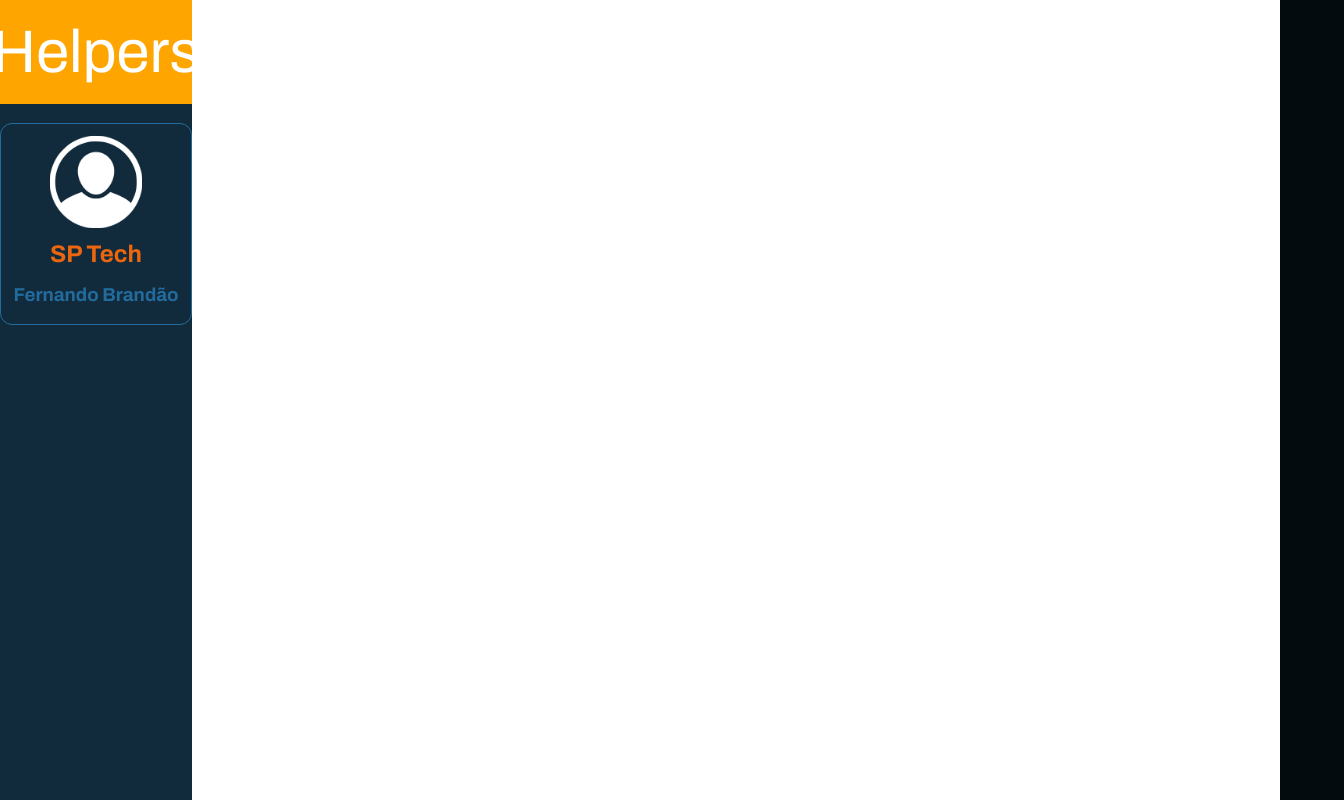
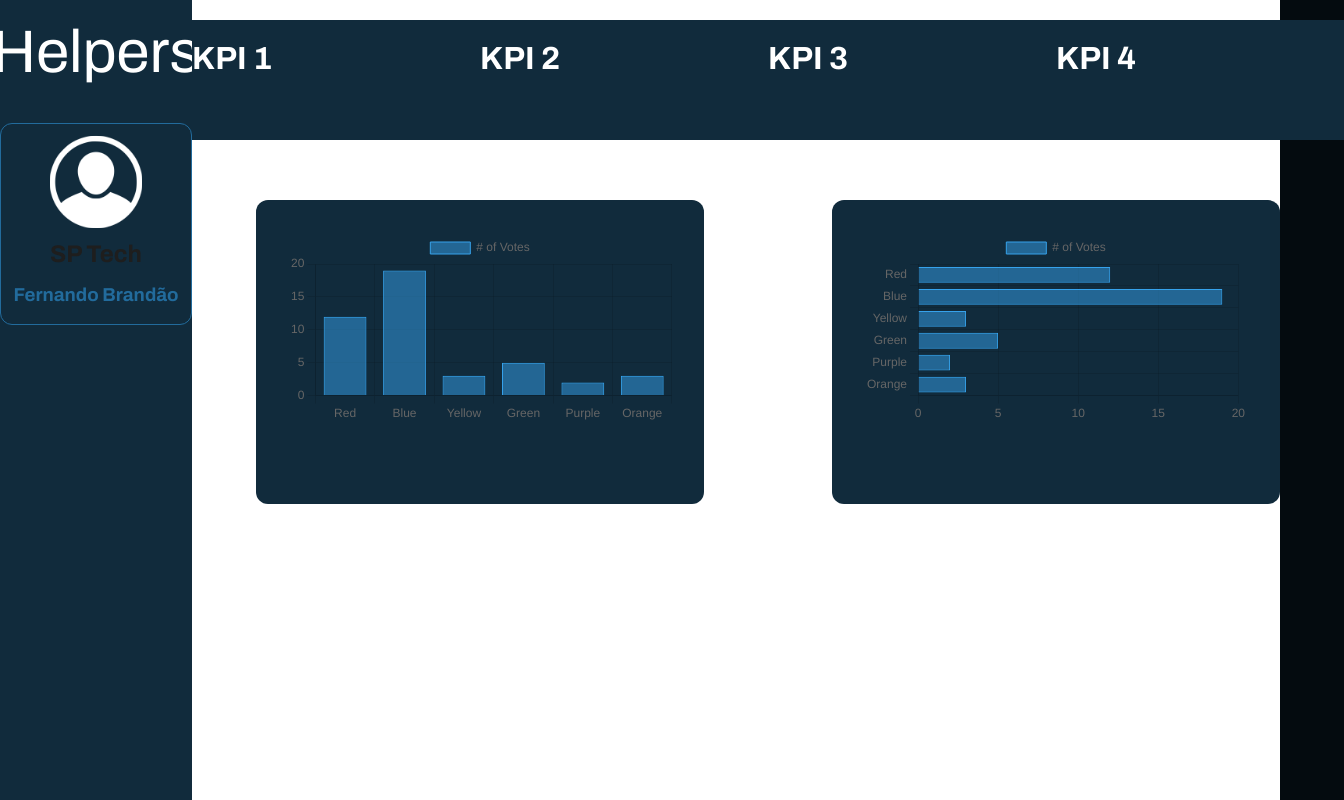
Before and after one commit to GustavoVFA-SPTECH/helpers-solutions, a plain HTML site: page html/dashboard.html in a window 1280 px wide. Shown: the whole page, 1344 px wide, since content can reach past the window. Drawn offline with nearby package versions, Linux system fonts and the light colour scheme; a web font is replaced by a local one.

Commit message:
Atualização interface dashboard

```diff
--- a/css/style.css
+++ b/css/style.css
@@ -1004,7 +1004,7 @@ a {
   height: 100vh;
 }
 
-.main_container .container {
+.main_dashboard .container {
   padding: 0;
   margin: 0;
   display: flex;
@@ -1020,7 +1020,7 @@ a {
 
 .main_dashboard .container .box_bar_left .box_logo {
   display: flex;
-  background-color: orange;
+  /* background-color: orange; */
   height: 13vh;
   justify-content: center;
   align-items: center;
@@ -1080,7 +1080,7 @@ a {
 .main_dashboard .container .box_bar_left .box_profile .profile .nome_empresa h2 {
   padding: 0;
   margin: 0;
-  color: #eb660e;
+  /* color: #eb660e; */
 }
 
 .main_dashboard .container .box_bar_left .box_profile .profile .nome_funcionario {
@@ -1091,3 +1091,74 @@ a {
 .main_dashboard .container .box_bar_left .box_profile .profile .nome_funcionario h3 {
   color: #226b9c;
 }
+
+.main_dashboard .container .box_view_right {
+  display: flex;
+  flex-direction: column;
+  width: 90%;
+}
+
+.main_dashboard .container .box_view_right .kpis {
+  display: flex;
+  justify-content: space-evenly;
+  align-items: center;
+  height: 20vh;
+  width: 100%;
+  /* background-color: black; */
+}
+
+.main_dashboard .container .box_view_right .kpis .kpi_1 {
+  background-color: #112B3C;
+  color: white;
+  width: 40vh;
+  height: 15vh;
+}
+
+.main_dashboard .container .box_view_right .kpis .kpi_2 {
+  background-color: #112B3C;
+  color: white;
+  width: 40vh;
+  height: 15vh;
+}
+
+.main_dashboard .container .box_view_right .kpis .kpi_3 {
+  background-color: #112B3C;
+  color: white;
+  width: 40vh;
+  height: 15vh;
+}
+
+.main_dashboard .container .box_view_right .kpis .kpi_4 {
+  background-color: #112B3C;
+  color: white;
+  width: 40vh;
+  height: 15vh;
+}
+
+
+.main_dashboard .container .box_view_right .grafico_1,
+.main_dashboard .container .box_view_right .grafico_2 {
+  /* background-color: orange; */
+  display: flex;
+  justify-content: center;
+  width: 100%;
+  height: 40vh;
+}
+
+.main_dashboard .container .box_view_right .grafico_1 div,
+.main_dashboard .container .box_view_right .grafico_2 div{
+  height: 30vh;
+  width: 30vw;
+  background-color: #112B3C;
+  border-radius: 12px;
+  padding: 2rem;
+}
+
+.main_dashboard .container .box_view_right .graficos {
+  display: flex;
+  width: 100%;
+  /* background-color: aqua; */
+  height: 50vh;
+  justify-content: space-evenly;
+  align-items: center;
+}
--- a/html/dashboard.html
+++ b/html/dashboard.html
@@ -1,10 +1,10 @@
 <!DOCTYPE html>
 <html lang="pt-br">
   <head>
-    <meta charset="UTF-8">
-    <meta name="viewport" content="width=device-width, initial-scale=1.0">
+    <meta charset="UTF-8" />
+    <meta name="viewport" content="width=device-width, initial-scale=1.0" />
     <title>Visão Geral | Helpers Solutions</title>
-    <link rel="stylesheet" href="../css/style.css">
+    <link rel="stylesheet" href="../css/style.css" />
   </head>
   <body>
     <div class="main_dashboard">
@@ -17,7 +17,7 @@
           <div class="box_profile">
             <div class="profile">
               <div class="box_img_profile">
-                            <img height="100px" src="../assets/user white.png" alt="">
+                <img height="100px" src="../assets/user white.png" alt="" />
               </div>
               <div class="nome_empresa">
                 <h2>SP Tech</h2>
@@ -28,8 +28,78 @@
             </div>
           </div>
         </div>
-            <div class="box_view_right"></div>
+        <div class="box_view_right">
+            <div class="kpis">
+                <div class="kpi_1"><h1>KPI 1</h1></div>
+                <div class="kpi_2"><h1>KPI 2</h1></div>
+                <div class="kpi_3"><h1>KPI 3</h1></div>
+                <div class="kpi_4"><h1>KPI 4</h1></div>
+            </div>
+          <div class="graficos">
+            <div class="grafico_1">
+              <div>
+                <canvas id="myChart"></canvas>
+              </div>
+            </div>
+
+            <div class="grafico_2">
+              <div>
+                <canvas id="myChart_2"></canvas>
+              </div>
+            </div>
+          </div>
+        </div>
       </div>
     </div>
   </body>
 </html>
+
+<script src="https://cdn.jsdelivr.net/npm/chart.js"></script>
+
+<script>
+  const ctx = document.getElementById("myChart");
+  const ctx2 = document.getElementById("myChart_2");
+
+  new Chart(ctx, {
+    type: "bar",
+    data: {
+      labels: ["Red", "Blue", "Yellow", "Green", "Purple", "Orange"],
+      datasets: [
+        {
+          label: "# of Votes",
+          data: [12, 19, 3, 5, 2, 3],
+          borderWidth: 1,
+        },
+      ],
+    },
+    options: {
+      scales: {
+        y: {
+          beginAtZero: true,
+        },
+      },
+    },
+  });
+
+  new Chart(ctx2, {
+    type: "bar",
+    data: {
+      labels: ["Red", "Blue", "Yellow", "Green", "Purple", "Orange"],
+      datasets: [
+        {
+          label: "# of Votes",
+          data: [12, 19, 3, 5, 2, 3],
+          borderWidth: 1,
+        },
+      ],
+    },
+    options: {
+      indexAxis: "y",
+      scales: {
+        y: {
+          beginAtZero: true,
+        },
+      },
+    },
+  });
+</script>
```
Lines whose indentation alone changed are shown as unchanged.
